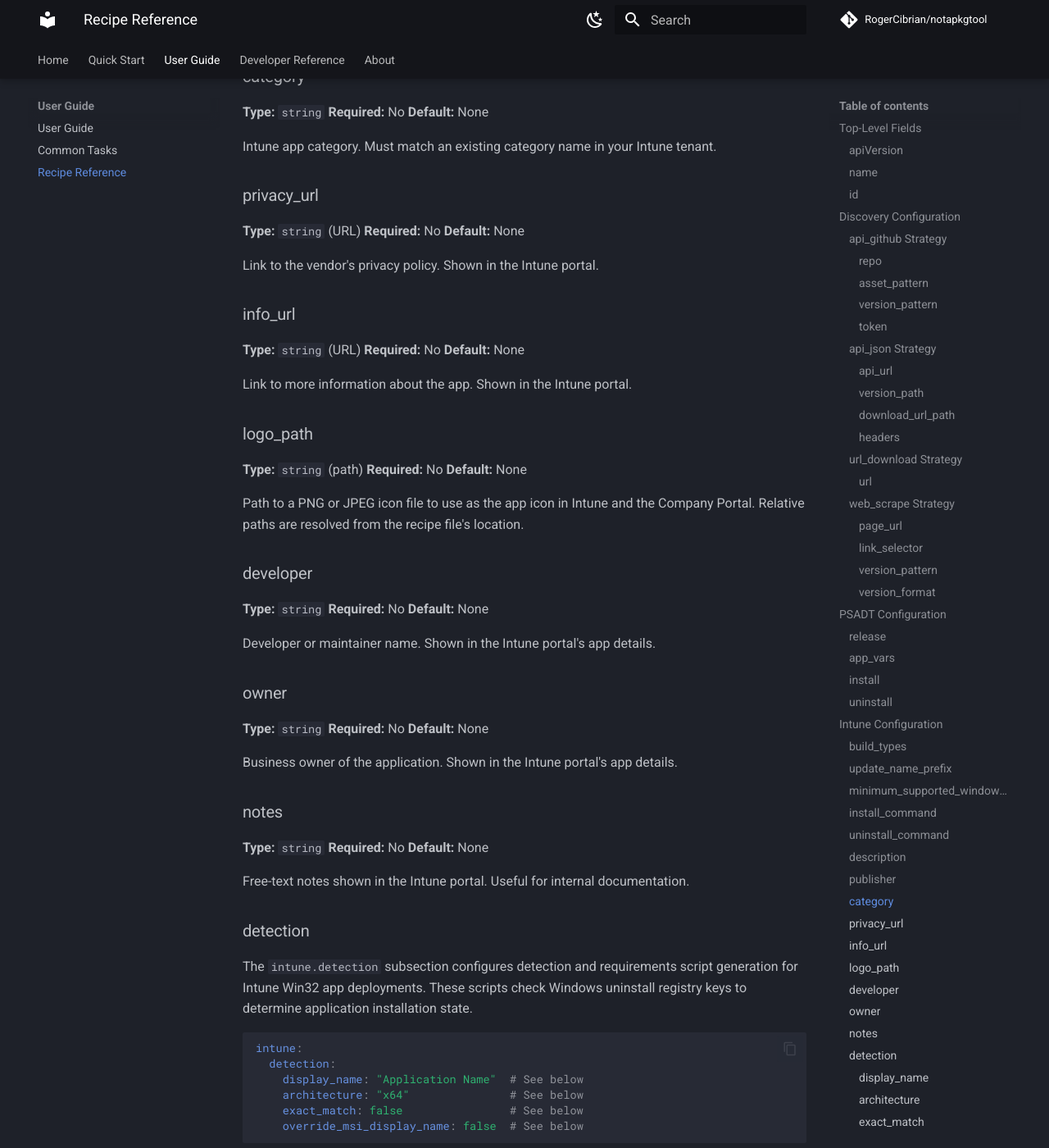
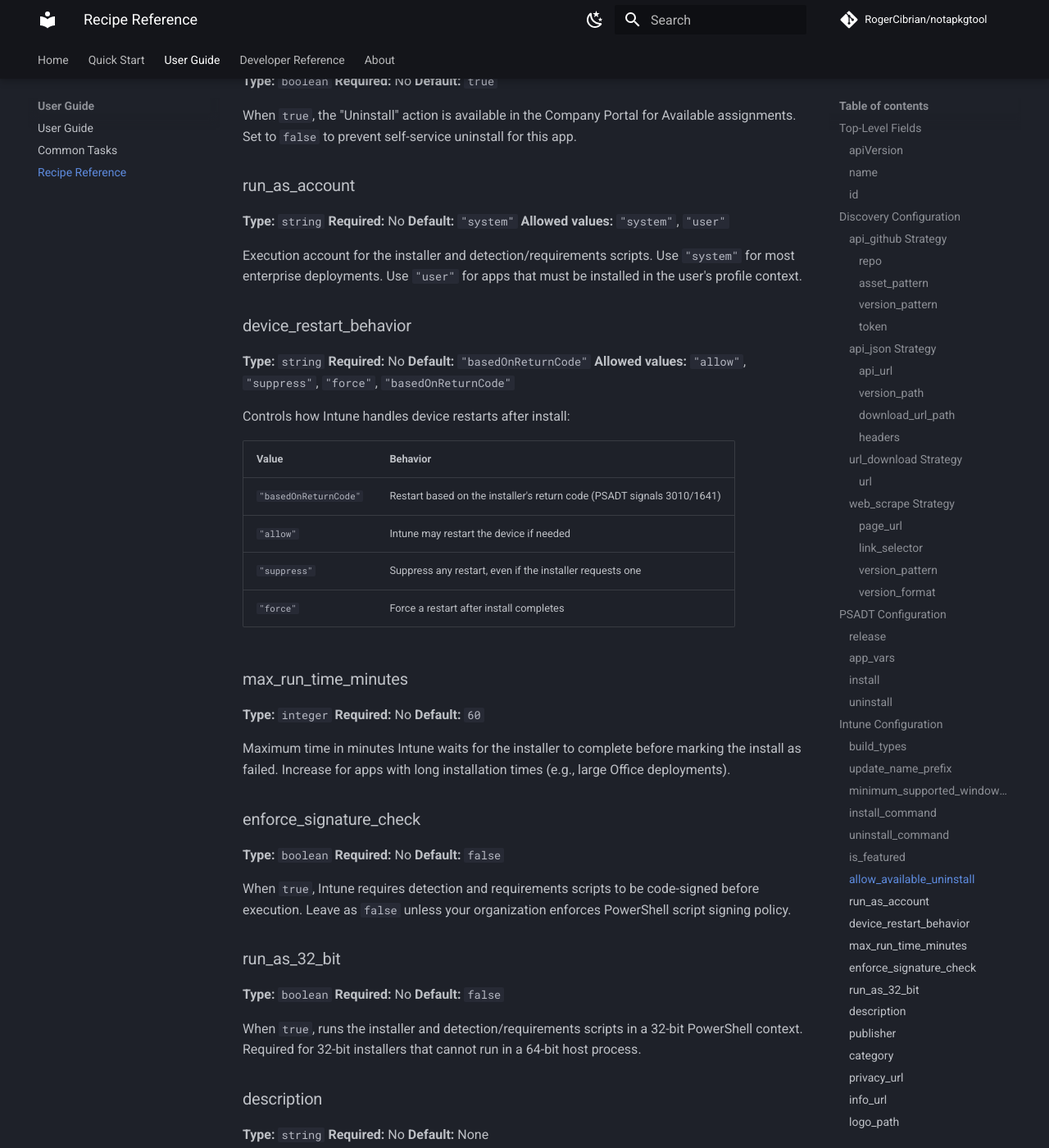
Before and after one commit to RogerCibrian/notapkgtool, an MkDocs documentation site: the page built from docs/recipe-reference.md, in a window 1280 px wide and 1400 px high, scrolled down 10174 px. Shown: the whole window at 82% size. Built offline with MkDocs 1.6.1 and Material for MkDocs 9.7.7, drawn with Linux system fonts in a browser that asks for light colours; comment, search, counter and statistics services are not loaded; some of the changed text lies outside the part shown.

Commit message:
feat: expose configurable Intune upload settings per recipe (#47)
* feat: expose configurable Intune upload settings per recipe

Add seven new intune: fields to control Graph API upload behavior:
is_featured, allow_available_uninstall, run_as_account,
device_restart_behavior, max_run_time_minutes, enforce_signature_check,
and run_as_32_bit. All fields are validated, defaulted in DEFAULT_CONFIG,
and configurable at org, vendor, or recipe level. Roadmap and CLAUDE.md
updated to reflect uniform entry format.

* refactor: change device_restart_behavior default to basedOnReturnCode

PSADT signals restarts via exit codes 3010 (softReboot) and 1641
(hardReboot), so basedOnReturnCode is the correct default — Intune
will respect what PSADT signals rather than forcing or suppressing
restarts unconditionally.

```diff
--- a/docs/recipe-reference.md
+++ b/docs/recipe-reference.md
@@ -399,6 +399,13 @@
   minimum_supported_windows_release: "Windows10_21H2" # Optional: minimum Windows release
   install_command: "Invoke-AppDeployToolkit.exe ..."  # Optional: override install command
   uninstall_command: "Invoke-AppDeployToolkit.exe ..." # Optional: override uninstall command
+  is_featured: false                                 # Optional: feature app in Company Portal
+  allow_available_uninstall: true                    # Optional: show Uninstall in Company Portal
+  run_as_account: "system"                           # Optional: system or user
+  device_restart_behavior: "basedOnReturnCode"        # Optional: allow, suppress, force, basedOnReturnCode
+  max_run_time_minutes: 60                           # Optional: max installer runtime
+  enforce_signature_check: false                     # Optional: require script signing
+  run_as_32_bit: false                               # Optional: run in 32-bit context
   description: "App description for Intune portal"  # Optional: app description
   publisher: "Vendor Name"                           # Optional: publisher name override
   category: "Productivity"                           # Optional: Intune app category
@@ -480,6 +487,82 @@
 **Default:** `"Invoke-AppDeployToolkit.exe -DeploymentType Uninstall -DeployMode Silent"`
 
 Command line used by Intune to uninstall the app.
+
+### is_featured
+
+**Type:** `boolean`
+**Required:** No
+**Default:** `false`
+
+When `true`, the app is marked as featured in the Company Portal, giving it
+prominent placement on the home screen.
+
+### allow_available_uninstall
+
+**Type:** `boolean`
+**Required:** No
+**Default:** `true`
+
+When `true`, the "Uninstall" action is available in the Company Portal for Available
+assignments.
+Set to `false` to prevent self-service uninstall for this app.
+
+### run_as_account
+
+**Type:** `string`
+**Required:** No
+**Default:** `"system"`
+**Allowed values:** `"system"`, `"user"`
+
+Execution account for the installer and detection/requirements scripts.
+Use `"system"` for most enterprise deployments.
+Use `"user"` for apps that must be installed in the user's profile context.
+
+### device_restart_behavior
+
+**Type:** `string`
+**Required:** No
+**Default:** `"basedOnReturnCode"`
+**Allowed values:** `"allow"`, `"suppress"`, `"force"`, `"basedOnReturnCode"`
+
+Controls how Intune handles device restarts after install:
+
+| Value | Behavior |
+|-------|----------|
+| `"basedOnReturnCode"` | Restart based on the installer's return code (PSADT signals 3010/1641) |
+| `"allow"` | Intune may restart the device if needed |
+| `"suppress"` | Suppress any restart, even if the installer requests one |
+| `"force"` | Force a restart after install completes |
+
+### max_run_time_minutes
+
+**Type:** `integer`
+**Required:** No
+**Default:** `60`
+
+Maximum time in minutes Intune waits for the installer to complete before
+marking the install as failed.
+Increase for apps with long installation times (e.g., large Office deployments).
+
+### enforce_signature_check
+
+**Type:** `boolean`
+**Required:** No
+**Default:** `false`
+
+When `true`, Intune requires detection and requirements scripts to be
+code-signed before execution.
+Leave as `false` unless your organization enforces PowerShell script signing policy.
+
+### run_as_32_bit
+
+**Type:** `boolean`
+**Required:** No
+**Default:** `false`
+
+When `true`, runs the installer and detection/requirements scripts in a
+32-bit PowerShell context.
+Required for 32-bit installers that cannot run in a 64-bit host process.
 
 ### description
 
```
Also changed, not shown: .claude/CLAUDE.md (+32 -7 lines), docs/changelog.md (+5 -0 lines), docs/common-tasks.md (+36 -0 lines), docs/roadmap.md (+115 -110 lines), 3 other files.
